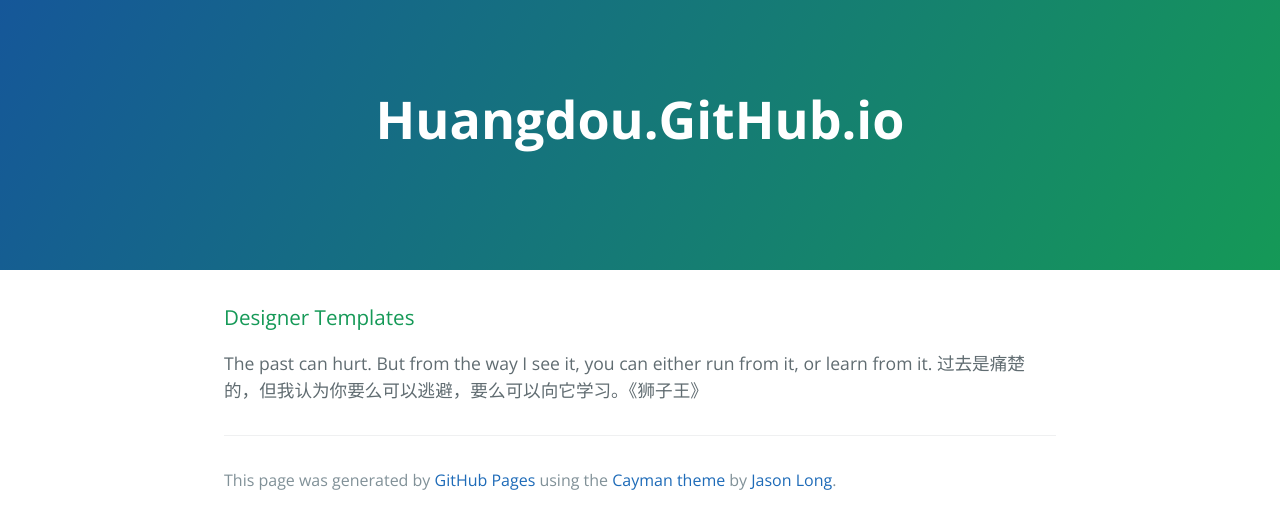
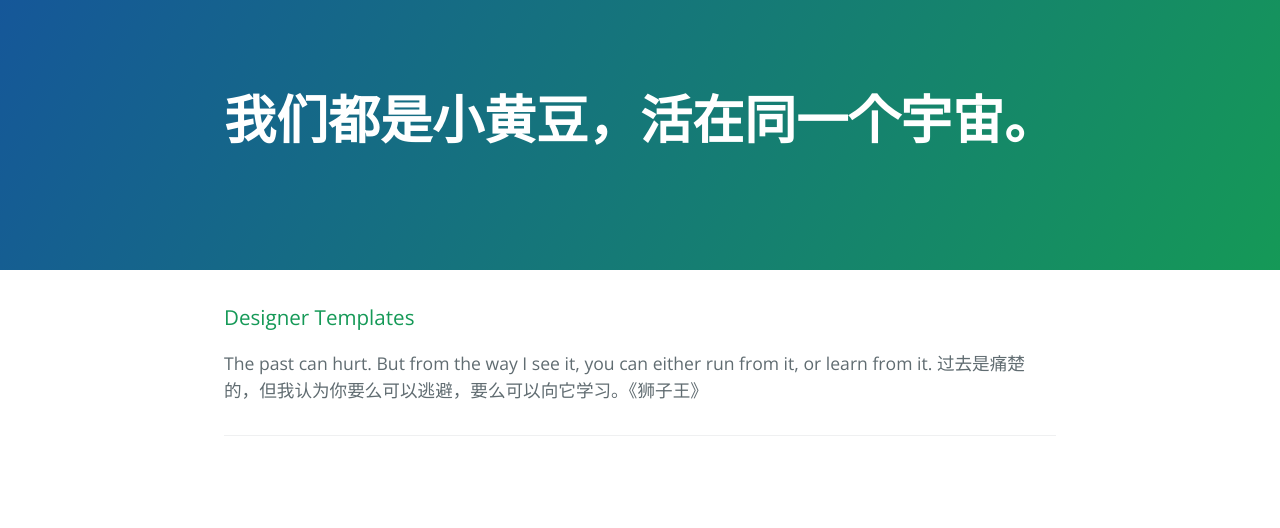
Before and after one commit to huangdou/huangdou.github.io, a plain HTML site: page index.html in a window 1280 px wide. Drawn offline with nearby package versions, Linux system fonts and the light colour scheme.

Commit message:
Update index.html

```diff
--- a/index.html
+++ b/index.html
@@ -2,7 +2,7 @@
 <html lang="en-us">
   <head>
     <meta charset="UTF-8">
-    <title>一点都™不OK</title>
+    <title>watermelon·</title>
     <meta name="viewport" content="width=device-width, initial-scale=1">
     <link rel="stylesheet" type="text/css" href="stylesheets/normalize.css" media="screen">
     <link href='http://fonts.googleapis.com/css?family=Open+Sans:400,700' rel='stylesheet' type='text/css'>
@@ -11,7 +11,7 @@
   </head>
   <body>
     <section class="page-header">
-      <h1 class="project-name">Huangdou.GitHub.io</h1>
+      <h1 class="project-name">我们都是小黄豆，活在同一个宇宙。</h1>
       <h2 class="project-tagline"></h2>
     </section>
 
@@ -23,10 +23,9 @@
 <p>The past can hurt. But from the way I see it, you can either run from it, or learn from it.
 过去是痛楚的，但我认为你要么可以逃避，要么可以向它学习。《狮子王》</p>
 
-
       <footer class="site-footer">
 
-        <span class="site-footer-credits">This page was generated by <a href="https://pages.github.com">GitHub Pages</a> using the <a href="https://github.com/jasonlong/cayman-theme">Cayman theme</a> by <a href="https://twitter.com/jasonlong">Jason Long</a>.</span>
+        <span class="site-footer-credits"></span>
       </footer>
 
     </section>
```
